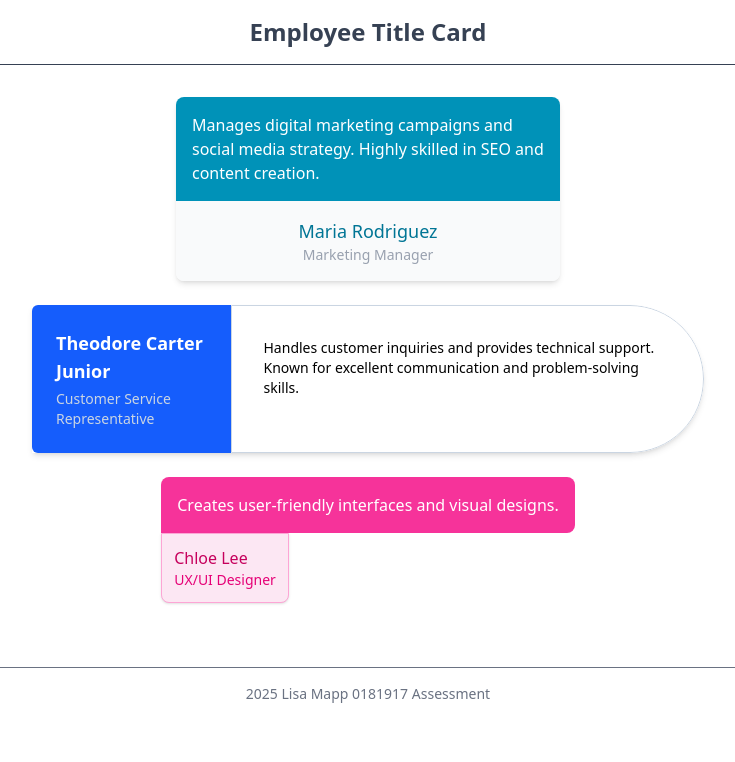
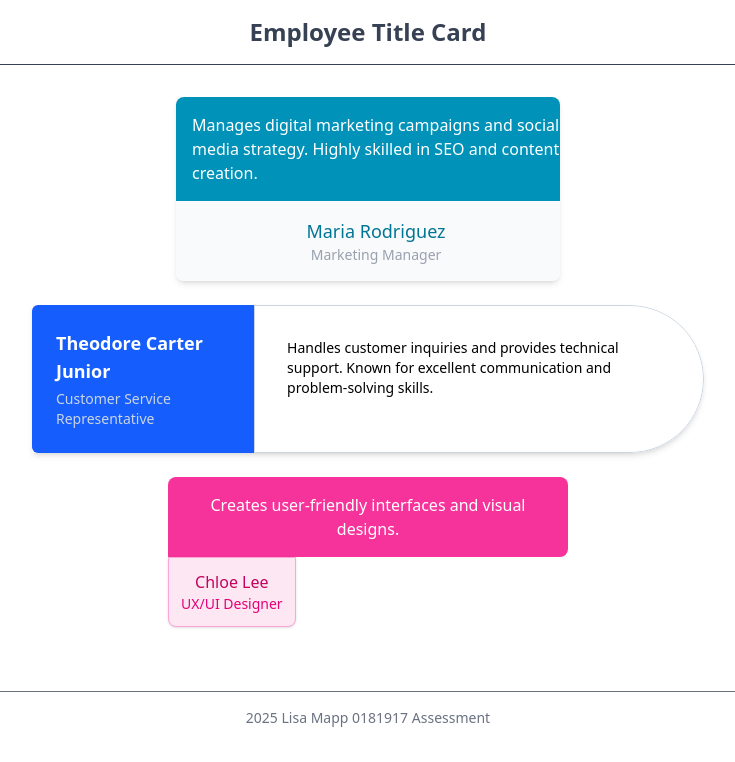
Before and after one commit to Nails8919/Employee-Title-Card, a React (Vite) app: page / in a window 1280 px wide. Shown: the top 762 px of the page, without its empty margins (272-1007 px from the left). Built offline with nearby package versions, Linux system fonts and the light colour scheme.

Commit message:
added final touches

```diff
--- a/src/components/EmployeeCard1.tsx
+++ b/src/components/EmployeeCard1.tsx
@@ -5,10 +5,10 @@
 
   return (
     <div className="max-w-sm mx-auto rounded-lg overflow-hidden shadow-md">
-      <div className="bg-cyan-600 text-white p-4">
+      <div className="bg-cyan-600 text-white p-4 w-[400px]">
         <p>{bio}</p>
       </div>
-      <div className="bg-gray-50 p-4 text-center">
+      <div className="bg-gray-50 p-4 text-center w-[400px]">
         <h2 className="text-cyan-700 font-medium text-lg">{name}</h2>
         <p className="text-gray-400 text-sm">{title}</p>
       </div>
--- a/src/components/EmployeeCard2.tsx
+++ b/src/components/EmployeeCard2.tsx
@@ -5,7 +5,7 @@
 
   return (
     <div className="flex max-w-2xl mx-auto rounded-r-full shadow-md overflow-hidden">
-      <div className="bg-blue-600 rounded-s-md text-white p-6 w-1/2">
+      <div className="bg-blue-600 rounded-s-md text-white p-6 w-[400px] flex flex-col justify-center items-center">
         <h2 className="text-lg font-semibold">{name}</h2>
         <p className="text-sm text-slate-300 mt-1">{title}</p>
       </div>
--- a/src/components/EmployeeCard3.tsx
+++ b/src/components/EmployeeCard3.tsx
@@ -4,11 +4,11 @@
   const bio = "Creates user-friendly interfaces and visual designs.";
 
   return (
-    <div className="flex flex-col items-start max-w-lg mx-auto">
+    <div className="flex flex-col items-start max-w-lg mx-auto w-[400px]">
       <div className="bg-pink-500 text-white p-4 w-full rounded-r-lg rounded-tl-lg text-center">
         {bio}
       </div>
-      <div className="bg-pink-100 p-3 rounded-b-lg border border-pink-300 shadow-sm">
+      <div className="bg-pink-100 p-3 rounded-b-lg border border-pink-300 shadow-sm text-center">
         <h2 className="text-pink-700 font-medium">{name}</h2>
         <p className="text-sm text-pink-600">{title}</p>
       </div>
```
